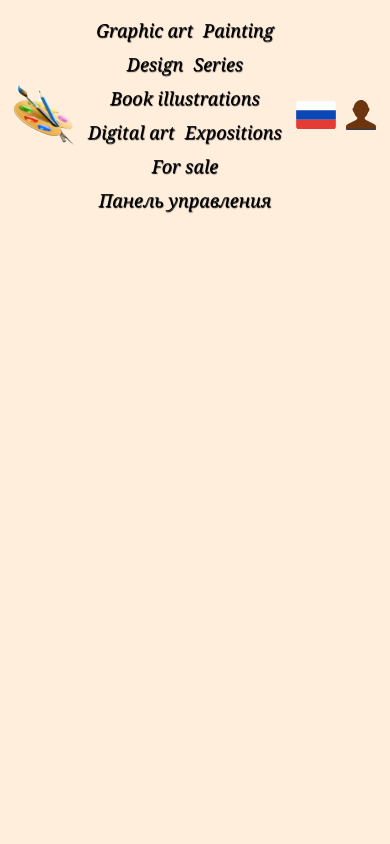
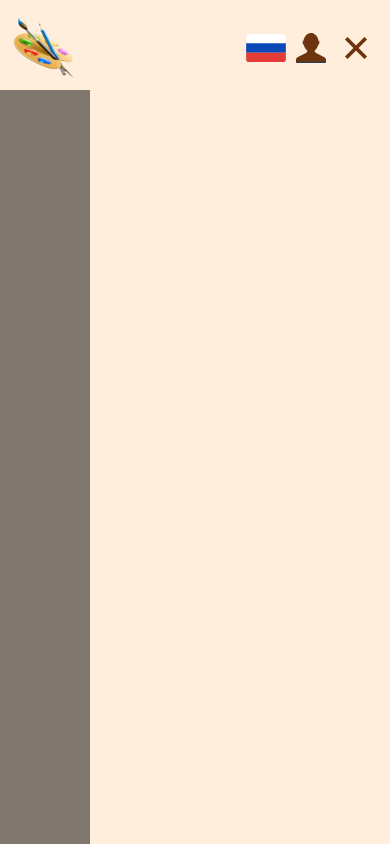
Before and after one commit to Aelia5/artist-frontend, a React (Create React App) app: page / in a window 390 px wide. Built offline with nearby package versions, Linux system fonts and the light colour scheme.

Commit message:
Реализовать закрытие меню по клику

```diff
--- a/src/components/App/App.js
+++ b/src/components/App/App.js
@@ -41,7 +41,7 @@ function App() {
                   setEng={setEng}
                   data={data}
                   lang={lang}
-                  user={admin}
+                  user={user}
                 />
                 <div></div>
                 {/* <Main />
--- a/src/components/Header/Header.css
+++ b/src/components/Header/Header.css
@@ -90,6 +90,47 @@
   opacity: .8;
 }
 
+.header__button {
+  display: none;
+  width: 40px;
+  height: 40px;
+  cursor: pointer;
+  background-color: transparent;
+  background-position: center;
+  background-repeat: no-repeat;
+  background-size: contain;
+  border: none;
+}
+
+.header__button_type_menu {
+  background-image: url(../../images/burger.svg);
+}
+
+.header__button_type_close {
+  background-image: url(../../images/close-button.svg);
+}
+
+.header__button:hover {
+  opacity: .8
+}
+
+.header__overlay {
+  position: absolute;
+  top: 90px;
+  left: 0;
+  width: 100%;
+  height: calc(100dvh - 90px);
+  background-color: rgba(0, 0, 0, .5);
+  z-index: 1;
+}
+
+.header__container {
+  width: 300px;
+  height: calc(100% + 1px);
+  background-color: #ffeedc;
+  margin: -1px 0 0 calc(100vw - 300px);
+}
+
 @media screen and (max-width: 1280px) {
   .header {
     padding-left: 70px;
@@ -99,21 +140,33 @@
   .header__logo {
     margin-right: calc((100vw - 531px) / 2);
   }
-
 }
-
-
 
 @media screen and (max-width: 768px) {
   .header {
     padding: 15px 30px;
   }
 
+  .header__link {
+    font-size: 14px;
+  }
+}
+
+@media screen and (max-width: 500px) {
+  .header {
+    padding: 18px 14px;
+    grid-template-columns: 60px auto 40px 30px 40px;
+  }
+
+  .header__sections {
+    display: none
+  }
+
+  .header__button {
+    display: block;
+
+  }
+
+
 
 }
-
-@media screen and (max-width: 426px) {
-  .header {
-    padding: 18px 14px;
-  }
-}
--- a/src/components/Header/Header.js
+++ b/src/components/Header/Header.js
@@ -1,14 +1,45 @@
 import './Header.css';
 
 import React from 'react';
+import { useRef } from 'react';
 import { NavLink, useNavigate } from 'react-router-dom';
 
 import LangSwitcher from '../LangSwitcher/LangSwitcher';
 import { TranslationContext } from '../../contexts/translationContext';
+import { isLabelWithInternallyDisabledControl } from '@testing-library/user-event/dist/utils';
 
 function Header({ setRus, setEng, data, lang, user }) {
   const navigate = useNavigate();
+  const menuRef = useRef();
+  const closeRef = useRef();
+  const langRef = useRef();
   const translation = React.useContext(TranslationContext);
+
+  const [menuOpened, setMenuOpened] = React.useState(true);
+  function openMenu() {
+    setMenuOpened(true);
+  }
+  function closeMenu() {
+    setMenuOpened(false);
+  }
+
+  React.useEffect(() => {
+    const checkIfClickedOutside = (e) => {
+      if (
+        menuOpened &&
+        !menuRef.current.contains(e.target) &&
+        !closeRef.current.contains(e.target) &&
+        !langRef.current.contains(e.target)
+      ) {
+        setMenuOpened(false);
+      }
+    };
+    document.addEventListener('mousedown', checkIfClickedOutside);
+
+    return () => {
+      document.removeEventListener('mousedown', checkIfClickedOutside);
+    };
+  }, [menuOpened]);
 
   return (
     <header className="header">
@@ -46,8 +77,25 @@ function Header({ setRus, setEng, data, lang, user }) {
           )}
         </ul>
       </nav>
-      <LangSwitcher setRus={setRus} setEng={setEng} lang={lang} />
+      <LangSwitcher
+        setRus={setRus}
+        setEng={setEng}
+        lang={lang}
+        langRef={langRef}
+      />
       <button className="header__profile-button" />
+      <button
+        className={`header__button ${
+          menuOpened ? 'header__button_type_close' : 'header__button_type_menu'
+        }`}
+        onClick={menuOpened ? closeMenu : openMenu}
+        ref={closeRef}
+      />
+      {menuOpened && (
+        <div className="header__overlay">
+          <div className="header__container" ref={menuRef}></div>
+        </div>
+      )}
     </header>
   );
 }
--- a/src/components/LangSwitcher/LangSwitcher.js
+++ b/src/components/LangSwitcher/LangSwitcher.js
@@ -1,12 +1,13 @@
 import './LangSwitcher.css';
 
-function LangSwitcher({ setRus, setEng, lang }) {
+function LangSwitcher({ setRus, setEng, lang, langRef }) {
   return (
     <button
       className={`lang-switcher ${
         lang === 'Ru' ? 'lang-switcher_lang_en' : 'lang-switcher_lang_ru'
       }`}
       onClick={lang === 'Ru' ? setEng : setRus}
+      ref={langRef}
     />
   );
 }
```
Also changed, not shown: src/images/burger.svg (added), src/images/close-button.svg (added).
